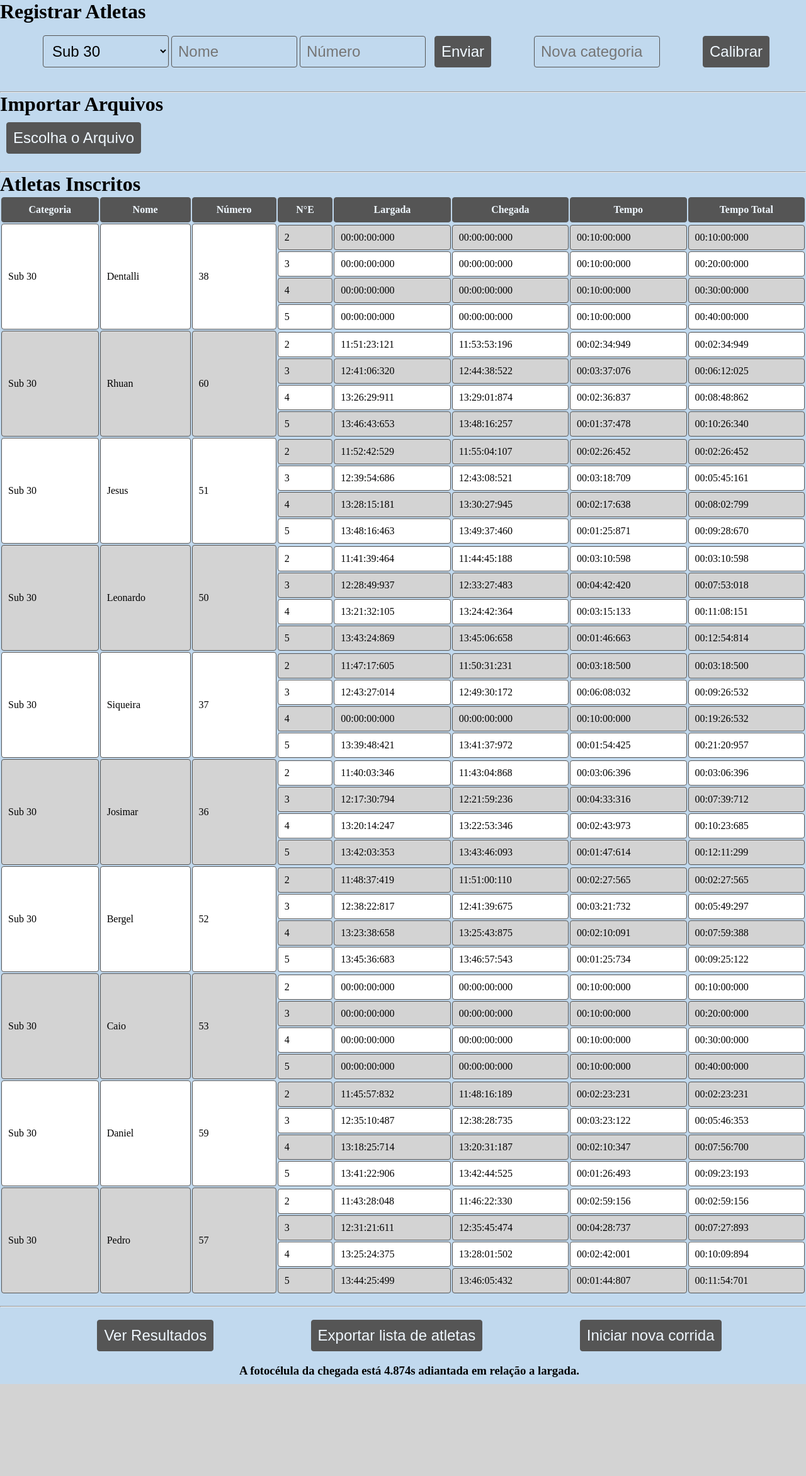
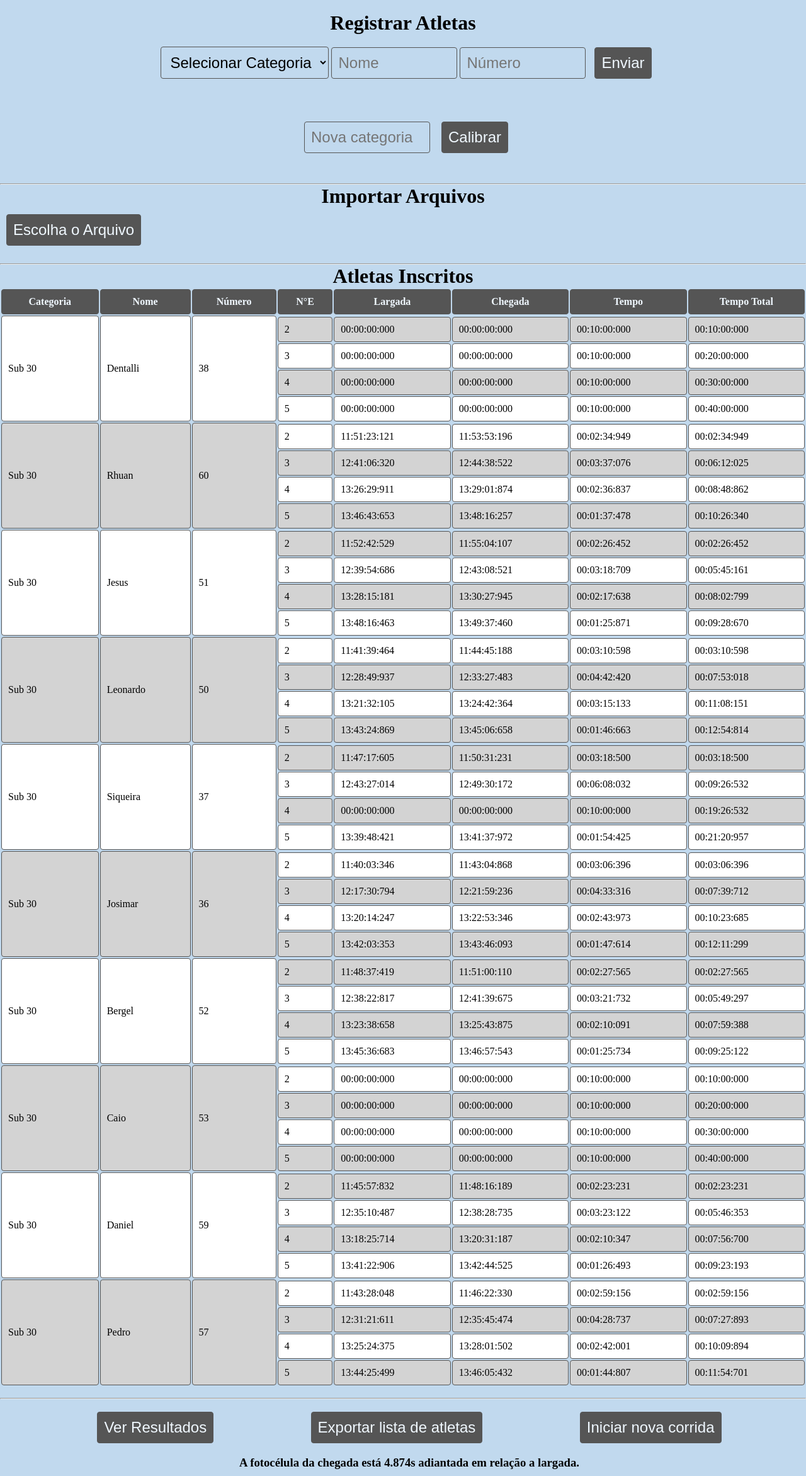
Before and after one commit to caiocgv/FotoRaceTimer, a Flask app: page / in a window 1280 px wide. Shown: the whole page at 63% size. Before the commit the page ends 2197 px from the top, so only its background shows below. Run offline with Flask 3, Linux system fonts and the light colour scheme.

Commit message:
more polishing and bugs

```diff
--- a/Data_Script/Flask/categories.yaml
+++ b/Data_Script/Flask/categories.yaml
@@ -2,6 +2,8 @@ calib_times:
 - 11:45:16:874
 - 11:45:12:000
 categories:
+- Juvenil
 - Sub 30
 - Master A
-- Master B
+- Junior
+- Infanto
--- a/Data_Script/Flask/main.py
+++ b/Data_Script/Flask/main.py
@@ -54,7 +54,8 @@ def main():
                 Time.calibrate(Time(existing_data['calib_times'][0]), Time(existing_data['calib_times'][1]))
                 calib_times = [Time(existing_data['calib_times'][0]), Time(existing_data['calib_times'][1])]
                 diff = calib_times[0].compare() - calib_times[1].compare()
-            return render_template('index.html', Athletes=Athletes, categories=categories, flag=flag, calib = diff/1000)
+                calib_times.append(diff/1000)
+            return render_template('index.html', Athletes=Athletes, categories=categories, flag=flag, calib = calib_times[2])
         except:
             pass
 
@@ -341,7 +342,10 @@ def update_category():
         if new_category not in categories: # check if the category is already in the list
             categories.append(new_category)
             save_categories()
-            return render_template('index.html', Athletes=Athletes, categories=categories, flag=flag)
+            if calib_times:
+                return render_template('index.html', Athletes=Athletes, categories=categories, flag=flag, calib = calib_times[2])
+            else:
+                return render_template('index.html', Athletes=Athletes, categories=categories, flag=flag)
         else:
             return render_template('error.html', error='Categoria já cadastrada')
     else:
--- a/Data_Script/Flask/templates/index.html
+++ b/Data_Script/Flask/templates/index.html
@@ -4,12 +4,19 @@
     <title>{{title|default("Race Sheet")}}</title>
     <link rel="icon" type="image/png" href="{{ url_for('static', filename='images/icon.png') }}">
     <link rel="stylesheet" type="text/css" href="{{ url_for('static', filename='css/style.css') }}">
+    <style>
+        h1{
+            text-align: center;
+        }
+    </style>
 </head>
 <body>
+    <br>
     <h1>Registrar Atletas</h1>
     <div>
         <form action="/" method="POST">
-            <select id="category" name="info">
+            <select id="category" name="info" style="width: max-content;">
+                <option value="" >Selecionar Categoria</option>
                 {% for category in categories %}
                     <option value="{{ category }}">{{ category }}</option>
                 {% endfor %}
@@ -19,7 +26,10 @@
 
             <input type="submit" value="Enviar">
         </form>
-
+    </div>
+    <br>
+    <div>
+        <div style="width: 350px">
         <form action="/category" method="POST">
             <input type="text" placeholder="Nova categoria" id="categoria" name="categoria" onchange="form.submit()">
         </form>
@@ -27,6 +37,7 @@
             <button type="button" onclick="document.getElementById('calib').click()">Calibrar</button>
             <input style="display: none;" id="calib" type='file' accept='.txt' name='calib' multiple onchange="form.submit()">
         </form>
+        </div>
     </div>
 
     <br>
```
Also changed, not shown: Data_Script/Flask/templates/results.html (+16 -14 lines).
